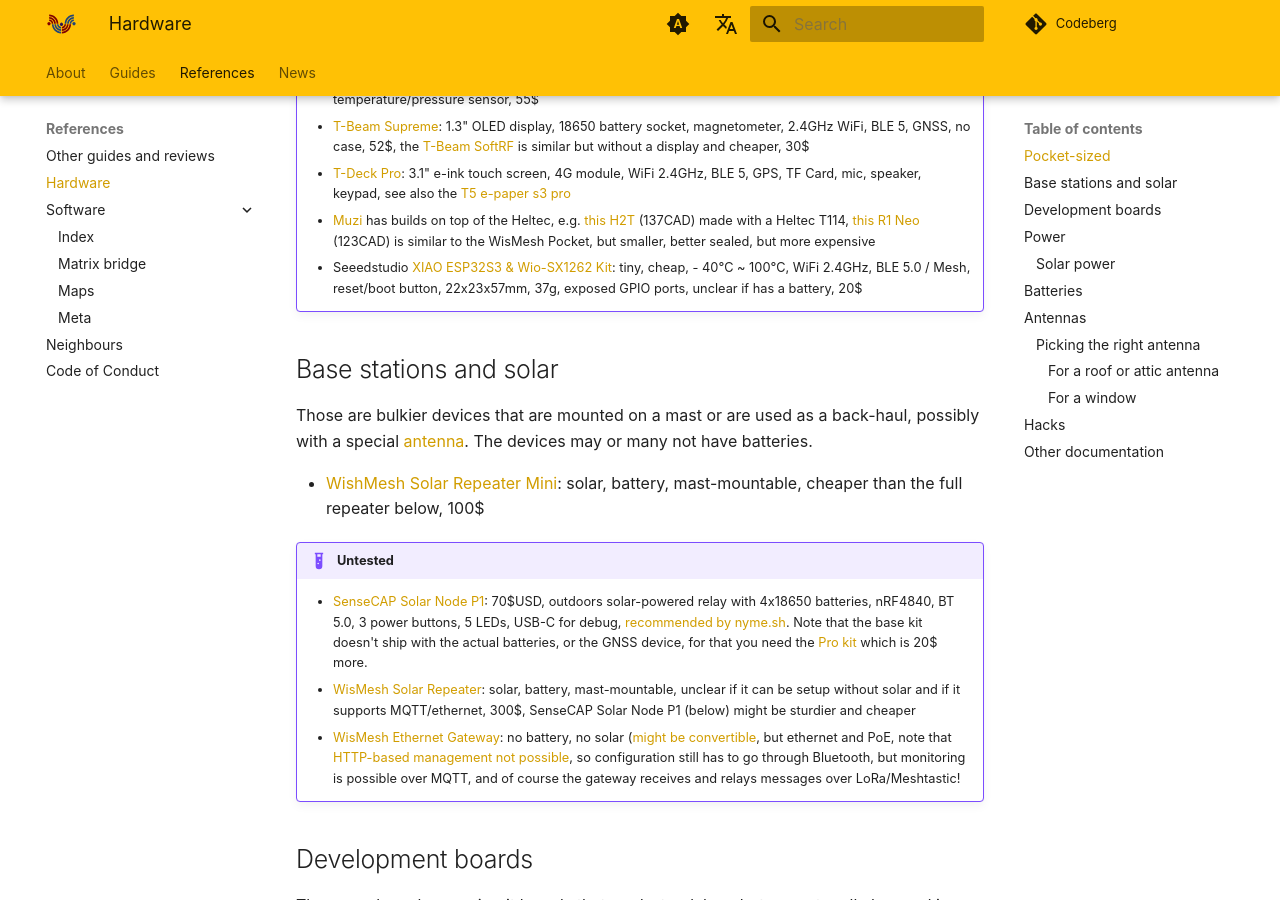
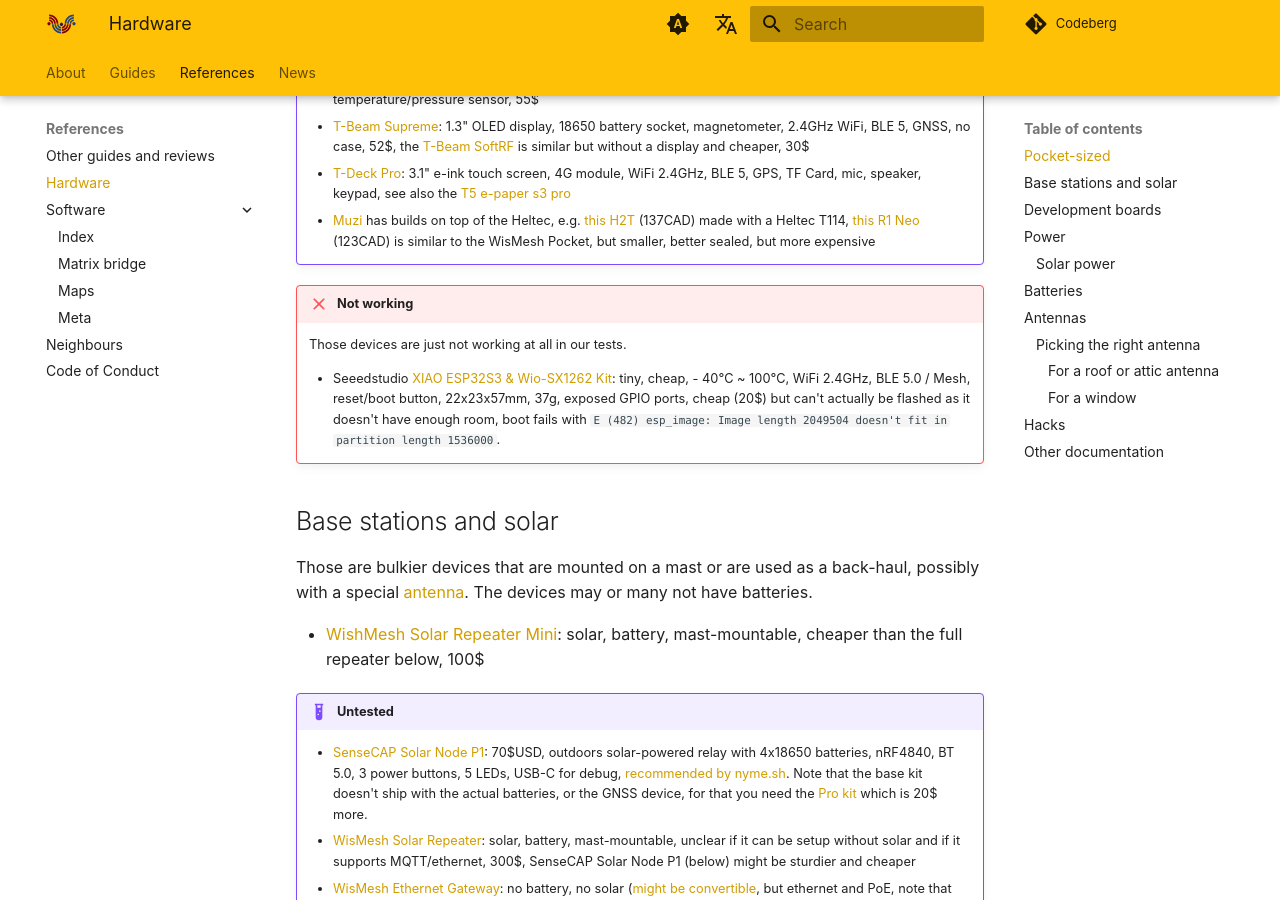
Before and after one commit to ReseauLibre/lora.reseaulibre.ca, an MkDocs documentation site: the page built from docs/references/hardware.md, in a window 1280 px wide and 900 px high, scrolled down 734 px. Built offline with MkDocs 1.6.1 and Material for MkDocs 9.7.7, drawn with Linux system fonts in a browser that asks for light colours; plug-ins that fetch from the network failed and are left out; comment, search, counter and statistics services are not loaded.

Commit message:
XIAO ESP32S3 failure

```diff
--- a/docs/references/hardware.md
+++ b/docs/references/hardware.md
@@ -36,9 +36,17 @@
       (137CAD) made with a Heltec T114, [this R1 Neo](https://muzi.works/products/r1-neo-complete-meshtastic-device) (123CAD) is
       similar to the WisMesh Pocket, but smaller, better sealed, but more
       expensive
+
+!!! failure "Not working"
+
+    Those devices are just not working at all in our tests.
+
     - Seeedstudio [XIAO ESP32S3 & Wio-SX1262 Kit](https://www.seeedstudio.com/XIAO-ESP32S3-for-Meshtastic-LoRa-with-3D-Printed-Enclosure-p-6314.html): tiny, cheap, - 40℃ ~
       100℃, WiFi 2.4GHz, BLE 5.0 / Mesh, reset/boot button, 22x23x57mm,
-      37g, exposed GPIO ports, unclear if has a battery, 20$
+      37g, exposed GPIO ports, cheap (20$) but can't actually be
+      flashed as it doesn't have enough room, boot fails with `E (482)
+      esp_image: Image length 2049504 doesn't fit in partition length
+      1536000`.
 
 ## Base stations and solar
 
```
